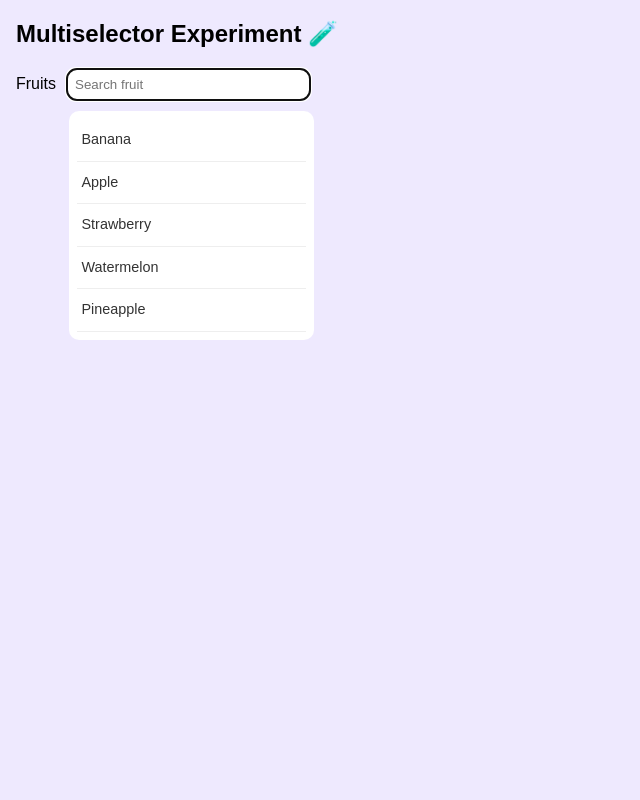
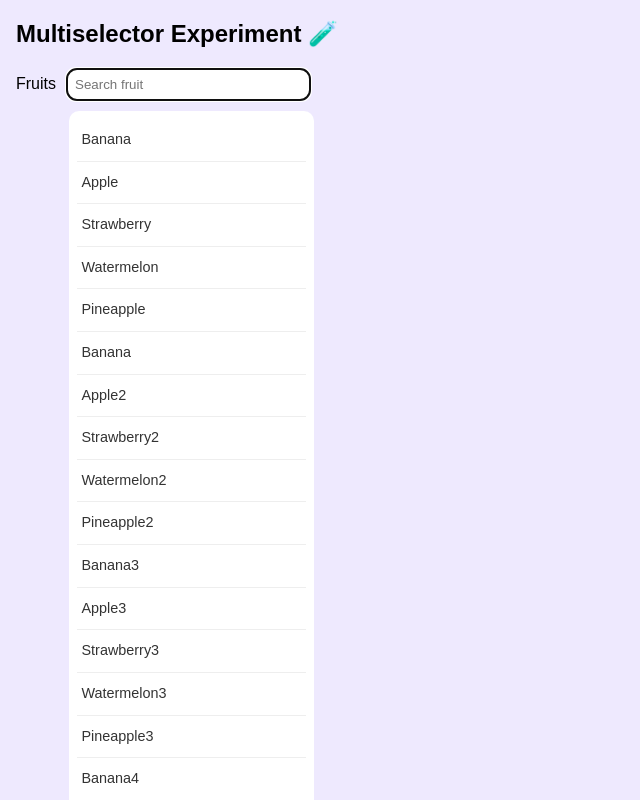
Before and after one commit to emmanuelonah/react-multiselector, a React (Create React App) app: page / in a window 1280 px wide. Both pictures are taken after a click on the element "Fruits". Shown: the top 800 px of the page, without its empty margins (0-640 px from the left). Built offline with nearby package versions, Linux system fonts and the light colour scheme.

Commit message:
Feature: initial drafting of the accessibility covergae for input-box printable characters

```diff
--- a/src/packages/multiselector/accessibility.utils.ts
+++ b/src/packages/multiselector/accessibility.utils.ts
@@ -2,6 +2,11 @@ import * as React from 'react';
 
 import { __DEV__ } from 'utils';
 import { TYPES, type ActionType } from './multiselector.__implementation__';
+
+const CUSTOM_EVENT_KEYS = Object.freeze({
+  INPUT_PRINTABLE_KEY: 'PrintableChar',
+  LISTBOX_PRINTABLE_KEY: 'PrintableChar',
+});
 
 const SELECT_ACTIONS = Object.freeze({
   // BELOW ARE THE INPUT ELEMENT ACTION TYPES
@@ -71,6 +76,11 @@ function inputAccessibilityKeyHandler(dispatch: React.Dispatch<ActionType>) {
         dispatch({ type: TYPES.UPDATE_ACTION, payload: { action: SELECT_ACTIONS.INPUT_HOME } });
         break;
 
+      case CUSTOM_EVENT_KEYS.INPUT_PRINTABLE_KEY:
+        dispatch({ type: TYPES.UPDATE_SHOWN_ITEMS, payload: { shownItems: true } });
+        dispatch({ type: TYPES.UPDATE_ACTION, payload: { action: SELECT_ACTIONS.INPUT_PRINTABLE_CHARACTERS } });
+        break;
+
       default: {
         if (__DEV__) console.error('Unhandled action: ', event.key);
         break;
@@ -116,4 +126,4 @@ function listBoxAccessibilityKeyHandler(dispatch: React.Dispatch<ActionType>) {
   };
 }
 
-export { inputAccessibilityKeyHandler, listBoxAccessibilityKeyHandler, SELECT_ACTIONS };
+export { inputAccessibilityKeyHandler, listBoxAccessibilityKeyHandler, SELECT_ACTIONS, CUSTOM_EVENT_KEYS };
--- a/src/packages/multiselector/multiselector.__menu__.tsx
+++ b/src/packages/multiselector/multiselector.__menu__.tsx
@@ -4,8 +4,18 @@ import { Input } from 'components';
 import { useComposeRefs } from 'hooks';
 import { composeClassNames } from 'utils';
 import { MultiSelectorLoader } from './multiselector.__loader__';
-import { inputAccessibilityKeyHandler, SELECT_ACTIONS } from './accessibility.utils';
+import { inputAccessibilityKeyHandler, SELECT_ACTIONS, CUSTOM_EVENT_KEYS } from './accessibility.utils';
 import { type SelectedItem, useMultiSelectContext, TYPES } from './multiselector.__implementation__';
+
+/// UTILS BELOW
+/** ******************************************************************************** */
+const checkIsItemFirstToMatchSearchedText = (searchedText: string, filteredItems: SelectedItem[], index: number) => {
+  const itemIndex = filteredItems.findIndex((item) =>
+    item.textContent.toLowerCase().includes(searchedText.toLowerCase())
+  );
+
+  return !!searchedText.length && itemIndex === index;
+};
 
 const checkIsItemSelected = (selectedItems: SelectedItem[], item: SelectedItem) => {
   const index = selectedItems.findIndex((selectedItem) => selectedItem.id === item.id);
@@ -13,6 +23,8 @@ const checkIsItemSelected = (selectedItems: SelectedItem[], item: SelectedItem)
   return index >= 0;
 };
 
+/// COMPONENT BELOW
+/** ******************************************************************************** */
 type PrimitiveDivTypes = React.ComponentPropsWithoutRef<'div'>;
 type MultiSelectorMenuElement = React.ElementRef<'div'>;
 interface MultiSelectorMenuPropTypes extends Omit<PrimitiveDivTypes, 'children'> {
@@ -66,6 +78,7 @@ export const MultiSelectorMenu = React.forwardRef<MultiSelectorMenuElement, Mult
     return (
       <>
         <Input
+          {...(searchBarName ? { name: searchBarName } : {})}
           ref={composeSearchBarRef}
           type="search"
           value={searchedText}
@@ -74,10 +87,16 @@ export const MultiSelectorMenu = React.forwardRef<MultiSelectorMenuElement, Mult
             shouldVisuallyFocusOnSearchBar ? 'multiselector-search-bar--visually-focused' : ''
           )}
           placeholder={searchBarPlaceholder ?? 'Search items'}
-          {...(searchBarName ? { name: searchBarName } : {})}
           onChange={(event: React.ChangeEvent<HTMLInputElement>) => {
             if (!shownItems) dispatch({ type: TYPES.UPDATE_SHOWN_ITEMS, payload: { shownItems: !shownItems } });
+
             setSearchedText(event.target.value);
+
+            /// INPUT ACCESSIBILITY
+            onInputKeydownHandler({
+              ...event,
+              key: CUSTOM_EVENT_KEYS.INPUT_PRINTABLE_KEY,
+            } as React.KeyboardEvent<HTMLInputElement>);
           }}
           onClick={() => dispatch({ type: TYPES.UPDATE_SHOWN_ITEMS, payload: { shownItems: !shownItems } })}
           onKeyDown={onInputKeydownHandler}
@@ -98,6 +117,11 @@ export const MultiSelectorMenu = React.forwardRef<MultiSelectorMenuElement, Mult
                 [SELECT_ACTIONS.INPUT_ARROW_UP, SELECT_ACTIONS.INPUT_HOME].includes(action) && index === 0;
               const shouldVisuallyFocusOnLastItem =
                 [SELECT_ACTIONS.INPUT_END].includes(action) && index === filteredItems.length - 1;
+              const areYouFirstToMatchSearchedText = checkIsItemFirstToMatchSearchedText(
+                searchedText,
+                filteredItems,
+                index
+              );
 
               /* eslint-disable jsx-a11y/interactive-supports-focus */
               return (
@@ -108,7 +132,7 @@ export const MultiSelectorMenu = React.forwardRef<MultiSelectorMenuElement, Mult
                   className={composeClassNames(
                     'multiselector-listbox__option',
                     isItemSelected ? 'multiselector-listbox__option--selected' : '',
-                    shouldVisuallyFocusOnFirstItem || shouldVisuallyFocusOnLastItem
+                    shouldVisuallyFocusOnFirstItem || shouldVisuallyFocusOnLastItem || areYouFirstToMatchSearchedText
                       ? 'multiselector-listbox__option--visually-focused'
                       : ''
                   )}
--- a/src/packages/multiselector/stories/experiment.tsx
+++ b/src/packages/multiselector/stories/experiment.tsx
@@ -107,9 +107,27 @@ const Container = styled.div`
 const items = [
   { id: '001', textContent: 'Banana', value: 'Banana' },
   { id: '002', textContent: 'Apple', value: 'Apple' },
-  { id: '003', textContent: 'Strawberry', value: 'Straw' },
-  { id: '004', textContent: 'Watermelon', value: 'Water' },
+  { id: '003', textContent: 'Strawberry', value: 'Strawberry' },
+  { id: '004', textContent: 'Watermelon', value: 'Watermelon' },
   { id: '005', textContent: 'Pineapple', value: 'Pineapple' },
+  { id: '006', textContent: 'Banana', value: 'Banana' },
+
+  { id: '007', textContent: 'Apple2', value: 'Apple2' },
+  { id: '008', textContent: 'Strawberry2', value: 'Strawberry2' },
+  { id: '009', textContent: 'Watermelon2', value: 'Watermelon2' },
+  { id: '010', textContent: 'Pineapple2', value: 'Pineapple2' },
+
+  { id: '011', textContent: 'Banana3', value: 'Banana3' },
+  { id: '012', textContent: 'Apple3', value: 'Apple3' },
+  { id: '013', textContent: 'Strawberry3', value: 'Strawberry3' },
+  { id: '014', textContent: 'Watermelon3', value: 'Watermelon3' },
+  { id: '015', textContent: 'Pineapple3', value: 'Pineapple3' },
+
+  { id: '016', textContent: 'Banana4', value: 'Banana4' },
+  { id: '017', textContent: 'Apple4', value: 'Apple4' },
+  { id: '018', textContent: 'Strawberry4', value: 'Strawberry4' },
+  { id: '019', textContent: 'Watermelon4', value: 'Watermelon4' },
+  { id: '020', textContent: 'Pineapple4', value: 'Pineapple4' },
 ];
 
 export function Experiment() {
```
